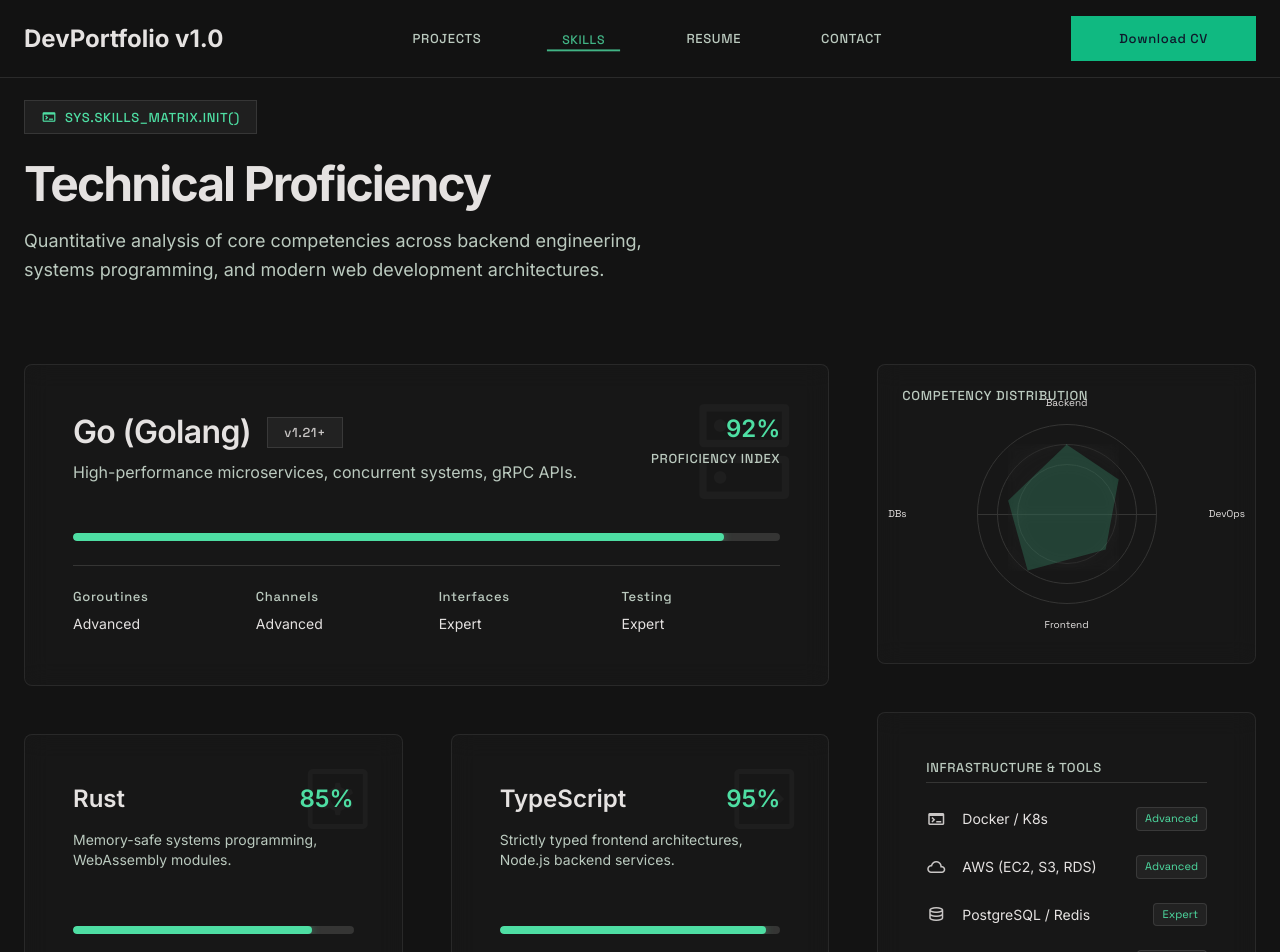
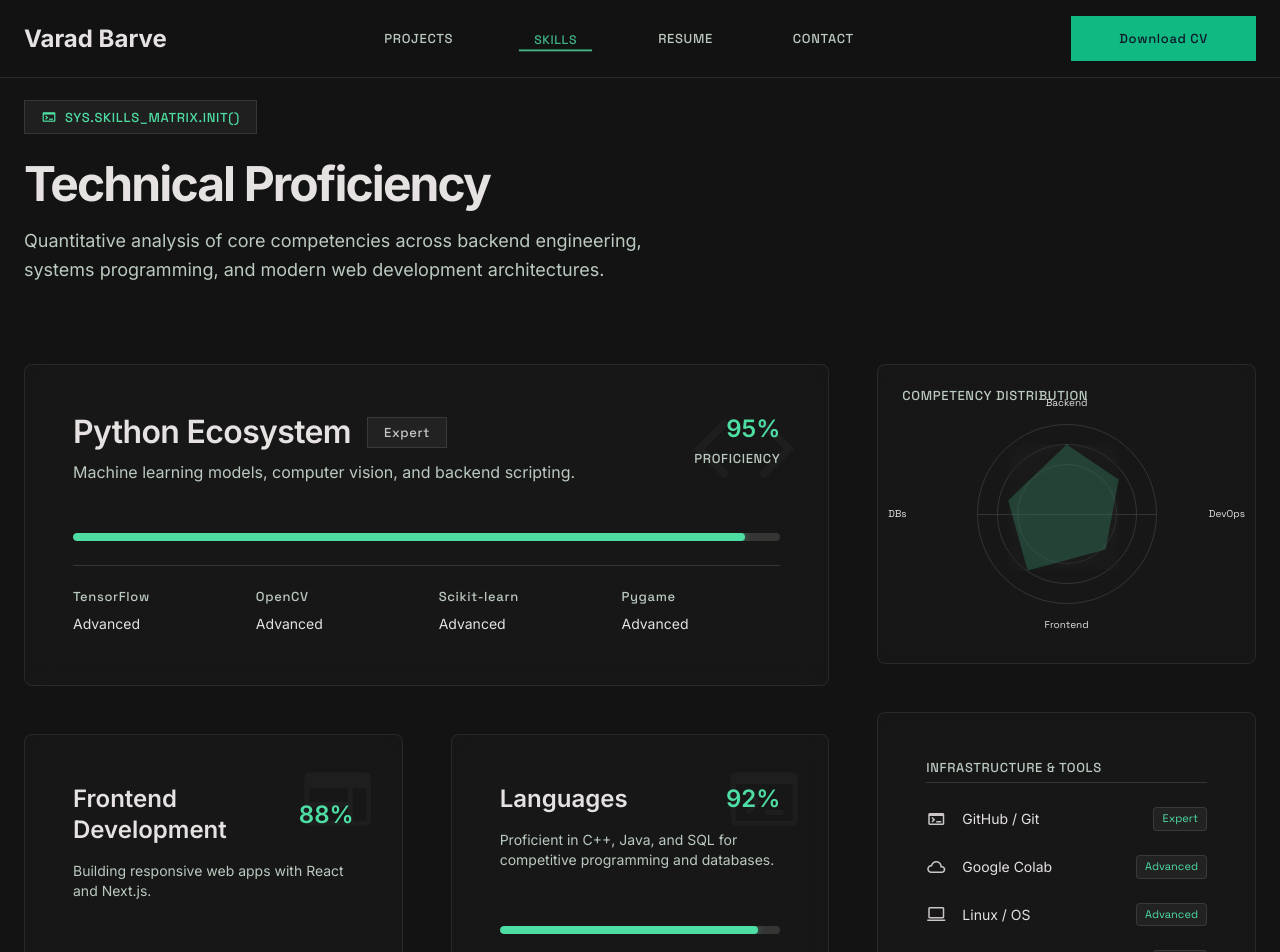
Before and after one commit to varadbarve/portfolio, a React (Vite) app: page /skills in a window 1280 px wide. Shown: the top 952 px of the page. Built offline with nearby package versions, Linux system fonts and the light colour scheme.

Commit message:
feat: tailor portfolio to Varad Barve's resume

```diff
--- a/src/components/Footer.tsx
+++ b/src/components/Footer.tsx
@@ -2,7 +2,7 @@ export default function Footer() {
   return (
     <footer className="backdrop-blur-sm font-mono-label text-mono-label full-width border-t border-white/10 flat no shadows w-full py-xl px-gutter flex flex-col md:flex-row justify-between items-center max-w-[1440px] mx-auto mt-auto bg-surface-container-lowest/20 dark:bg-surface-container-lowest/20">
       <div className="font-mono-label text-mono-label text-on-surface mb-md md:mb-0">
-        © 2024 Built with Precision.
+        © 2025 Varad Barve. Built with Precision.
       </div>
       <div className="flex gap-lg">
         <a className="text-on-surface-variant dark:text-surface-variant hover:text-primary dark:hover:text-primary-fixed transition-colors" href="#">GitHub</a>
--- a/src/components/Navbar.tsx
+++ b/src/components/Navbar.tsx
@@ -13,13 +13,13 @@ export default function Navbar() {
   return (
     <nav className="fixed top-0 w-full z-50 flex justify-between items-center px-gutter py-sm max-w-[1440px] mx-auto bg-surface/80 dark:bg-surface-dim/80 backdrop-blur-md border-b border-white/10 flat no shadows">
       <Link to="/" className="font-h3 text-h3 font-bold text-on-surface dark:text-surface-bright">
-        DevPortfolio v1.0
+        Varad Barve
       </Link>
       <div className="hidden md:flex items-center space-x-lg">
         <Link to="/projects" className={getLinkClass("/projects")}>Projects</Link>
         <Link to="/skills" className={getLinkClass("/skills")}>Skills</Link>
         <Link to="/resume" className={getLinkClass("/resume")}>Resume</Link>
-        <a href="mailto:hello@devportfolio.sys" className={getLinkClass("/contact")}>Contact</a>
+        <a href="mailto:varadvbarve@gmail.com" className={getLinkClass("/contact")}>Contact</a>
       </div>
       <button className="hidden md:flex items-center justify-center px-lg py-sm bg-primary-container text-[#0f172a] rounded-DEFAULT font-mono-label text-mono-label hover:opacity-90 transition-opacity">
         Download CV
--- a/src/pages/Home.tsx
+++ b/src/pages/Home.tsx
@@ -16,11 +16,11 @@ export default function Home() {
             SYS_STATUS: ONLINE
           </div>
           <h1 className="font-h1 text-h1 text-on-surface leading-tight">
-            Full-Stack Engineer <br/>
-            <span className="text-surface-variant">&amp;</span> Problem Solver
+            AI Developer <br/>
+            <span className="text-surface-variant">&amp;</span> Full-Stack Engineer
           </h1>
           <p className="font-body-lg text-body-lg text-on-surface-variant max-w-xl">
-            Architecting high-performance systems and intuitive interfaces. Specializing in scalable backend infrastructure and reactive frontend ecosystems.
+            Engineering intelligent systems and modern web applications. Specialized in machine learning models and scalable full-stack architectures.
           </p>
           <div className="flex gap-md pt-sm">
             <motion.button
@@ -112,7 +112,7 @@ export default function Home() {
                 </div>
                 <div>
                   <div className="font-mono-label text-[11px] text-outline uppercase">Protocol</div>
-                  <div className="font-mono-label text-mono-label text-on-surface">hello@devportfolio.sys</div>
+                  <div className="font-mono-label text-mono-label text-on-surface">varadvbarve@gmail.com</div>
                 </div>
               </div>
               <div className="flex items-center gap-md">
@@ -121,7 +121,7 @@ export default function Home() {
                 </div>
                 <div>
                   <div className="font-mono-label text-[11px] text-outline uppercase">Node</div>
-                  <div className="font-mono-label text-mono-label text-on-surface">San Francisco, CA (UTC-8)</div>
+                  <div className="font-mono-label text-mono-label text-on-surface">Chennai, India (UTC+5:30)</div>
                 </div>
               </div>
             </div>
--- a/src/pages/Projects.tsx
+++ b/src/pages/Projects.tsx
@@ -3,52 +3,28 @@ import { motion } from "framer-motion";
 export default function Projects() {
   const projects = [
     {
-      icon: "hub",
-      title: "Distributed Mesh Engine",
-      desc: "A highly concurrent, zero-trust service mesh designed for ephemeral containerized environments. Handles automatic TLS rotation and localized payload routing.",
-      tags: ["Go", "Docker", "Kubernetes"],
-      link: "View Source",
+      icon: "psychology",
+      title: "Text Classification System",
+      desc: "An intelligent text analysis engine using SVM and CountVectorizer. Achieved 98% accuracy in classifying complex datasets into distinct categories.",
+      tags: ["Python", "Scikit-Learn", "SVM"],
+      link: "View Implementation",
       actionIcon: "code"
     },
     {
-      icon: "psychology",
-      title: "Neural Task Scheduler",
-      desc: "An predictive orchestration engine that leverages historical load data to pre-warm serverless functions. Reduces cold start latency by 85% in high-variance workloads.",
-      tags: ["Rust", "Python", "TensorFlow"],
-      link: "View Architecture",
+      icon: "traffic",
+      title: "Traffic Object Detection",
+      desc: "Real-time traffic monitoring system powered by YOLOv8. Detects and tracks multiple vehicle classes with high precision in varying conditions.",
+      tags: ["YOLOv8", "Computer Vision", "Python"],
+      link: "View Model",
       actionIcon: "analytics"
     },
     {
-      icon: "dashboard",
-      title: "Nexus Analytics UI",
-      desc: "A real-time, high-density data visualization dashboard for monitoring distributed cluster health. Features WebGL-accelerated charting and sub-millisecond state updates.",
-      tags: ["React", "Tailwind", "TypeScript"],
-      link: "Live Demo",
-      actionIcon: "open_in_new"
-    },
-    {
-      icon: "api",
-      title: "Synapse GraphQL API",
-      desc: "A federated GraphQL gateway layer resolving complex entity relationships across 14 microservices. Implements aggressive query caching and depth-limiting for protection.",
-      tags: ["GraphQL", "Go", "Postgres"],
-      link: "View Schema",
-      actionIcon: "database"
-    },
-    {
-      icon: "terminal",
-      title: "Warp CLI Tool",
-      desc: "A blazingly fast developer toolkit for instantiating isolated cloud development environments. Bypasses standard provisioning overhead by utilizing pre-baked AMI snapshots.",
-      tags: ["Rust", "Docker", "AWS"],
-      link: "Download Binaries",
-      actionIcon: "download"
-    },
-    {
-      icon: "memory",
-      title: "Orbital Cache Layer",
-      desc: "An edge-deployed caching mechanism utilizing distributed Redis nodes via K8s StatefulSets. Designed to provide sub-10ms read times for globally distributed client payloads.",
-      tags: ["Redis", "Go", "Kubernetes"],
-      link: "Read Case Study",
-      actionIcon: "description"
+      icon: "sports_esports",
+      title: "Galga Lite",
+      desc: "A custom retro arcade game built with Python and Pygame. Features dynamic enemy AI, sprite animations, and progressive difficulty levels.",
+      tags: ["Python", "Pygame", "Game Dev"],
+      link: "Play Demo",
+      actionIcon: "videogame_asset"
     }
   ];
 
--- a/src/pages/Skills.tsx
+++ b/src/pages/Skills.tsx
@@ -17,30 +17,30 @@ export default function Skills() {
         <div className="lg:col-span-8 space-y-lg">
           <motion.div initial={{ opacity: 0, y: 20 }} animate={{ opacity: 1, y: 0 }} className="glass-panel rounded-lg p-lg relative overflow-hidden group">
             <div className="absolute top-0 right-0 p-md opacity-20 group-hover:opacity-40 transition-opacity">
-              <span className="material-symbols-outlined text-[120px] text-surface-bright">dns</span>
+              <span className="material-symbols-outlined text-[120px] text-surface-bright">code</span>
             </div>
             <div className="relative z-10 flex justify-between items-start mb-lg">
               <div>
                 <h2 className="font-h2 text-h2 text-on-surface flex items-center">
-                  Go (Golang)
-                  <span className="ml-sm data-chip font-mono-label text-mono-label text-secondary px-sm py-xs rounded-DEFAULT text-[12px]">v1.21+</span>
+                  Python Ecosystem
+                  <span className="ml-sm data-chip font-mono-label text-mono-label text-secondary px-sm py-xs rounded-DEFAULT text-[12px]">Expert</span>
                 </h2>
-                <p className="font-body-md text-body-md text-on-surface-variant mt-xs">High-performance microservices, concurrent systems, gRPC APIs.</p>
+                <p className="font-body-md text-body-md text-on-surface-variant mt-xs">Machine learning models, computer vision, and backend scripting.</p>
               </div>
               <div className="text-right">
-                <span className="font-h3 text-h3 text-primary block">92%</span>
-                <span className="font-mono-label text-mono-label text-on-surface-variant uppercase tracking-wider text-[10px]">Proficiency Index</span>
+                <span className="font-h3 text-h3 text-primary block">95%</span>
+                <span className="font-mono-label text-mono-label text-on-surface-variant uppercase tracking-wider text-[10px]">Proficiency</span>
               </div>
             </div>
             <div className="relative z-10">
               <div className="w-full bg-surface-container-highest rounded-full h-2 mb-md overflow-hidden">
-                <motion.div initial={{ width: 0 }} animate={{ width: "92%" }} transition={{ duration: 1, delay: 0.2 }} className="bg-primary h-2 rounded-full shadow-[0_0_10px_rgba(78,222,163,0.4)]"></motion.div>
+                <motion.div initial={{ width: 0 }} animate={{ width: "95%" }} transition={{ duration: 1, delay: 0.2 }} className="bg-primary h-2 rounded-full shadow-[0_0_10px_rgba(78,222,163,0.4)]"></motion.div>
               </div>
               <div className="grid grid-cols-2 md:grid-cols-4 gap-md border-t border-surface-container-highest pt-md">
-                {['Goroutines', 'Channels', 'Interfaces', 'Testing'].map((skill, i) => (
+                {['TensorFlow', 'OpenCV', 'Scikit-learn', 'Pygame'].map((skill, i) => (
                   <div key={skill}>
                     <span className="block font-mono-label text-mono-label text-on-surface-variant mb-xs">{skill}</span>
-                    <span className="font-caption text-caption text-on-surface">{i > 1 ? 'Expert' : 'Advanced'}</span>
+                    <span className="font-caption text-caption text-on-surface">Advanced</span>
                   </div>
                 ))}
               </div>
@@ -50,21 +50,21 @@ export default function Skills() {
           <div className="grid grid-cols-1 md:grid-cols-2 gap-lg">
             <motion.div initial={{ opacity: 0, y: 20 }} animate={{ opacity: 1, y: 0 }} transition={{ delay: 0.1 }} className="glass-panel rounded-lg p-lg relative overflow-hidden group">
               <div className="absolute top-0 right-0 p-md opacity-20 group-hover:opacity-40 transition-opacity">
-                <span className="material-symbols-outlined text-[80px] text-surface-bright">settings_applications</span>
+                <span className="material-symbols-outlined text-[80px] text-surface-bright">web</span>
               </div>
               <div className="relative z-10 mb-lg">
                 <div className="flex justify-between items-center mb-sm">
-                  <h2 className="font-h3 text-h3 text-on-surface">Rust</h2>
-                  <span className="font-h3 text-h3 text-primary">85%</span>
+                  <h2 className="font-h3 text-h3 text-on-surface">Frontend Development</h2>
+                  <span className="font-h3 text-h3 text-primary">88%</span>
                 </div>
-                <p className="font-caption text-caption text-on-surface-variant h-12">Memory-safe systems programming, WebAssembly modules.</p>
+                <p className="font-caption text-caption text-on-surface-variant h-12">Building responsive web apps with React and Next.js.</p>
               </div>
               <div className="relative z-10">
                 <div className="w-full bg-surface-container-highest rounded-full h-2 mb-md overflow-hidden">
-                  <motion.div initial={{ width: 0 }} animate={{ width: "85%" }} transition={{ duration: 1, delay: 0.3 }} className="bg-primary h-2 rounded-full shadow-[0_0_10px_rgba(78,222,163,0.4)]"></motion.div>
+                  <motion.div initial={{ width: 0 }} animate={{ width: "88%" }} transition={{ duration: 1, delay: 0.3 }} className="bg-primary h-2 rounded-full shadow-[0_0_10px_rgba(78,222,163,0.4)]"></motion.div>
                 </div>
                 <div className="flex flex-wrap gap-xs">
-                  {['Ownership', 'Borrowing', 'Tokio'].map(t => (
+                  {['React', 'Next.js', 'Tailwind CSS'].map(t => (
                     <span key={t} className="data-chip font-mono-label text-mono-label text-[11px] px-xs py-[2px] rounded">{t}</span>
                   ))}
                 </div>
@@ -73,21 +73,21 @@ export default function Skills() {
 
             <motion.div initial={{ opacity: 0, y: 20 }} animate={{ opacity: 1, y: 0 }} transition={{ delay: 0.2 }} className="glass-panel rounded-lg p-lg relative overflow-hidden group">
               <div className="absolute top-0 right-0 p-md opacity-20 group-hover:opacity-40 transition-opacity">
-                <span className="material-symbols-outlined text-[80px] text-surface-bright">code_blocks</span>
+                <span className="material-symbols-outlined text-[80px] text-surface-bright">terminal</span>
               </div>
               <div className="relative z-10 mb-lg">
                 <div className="flex justify-between items-center mb-sm">
-                  <h2 className="font-h3 text-h3 text-on-surface">TypeScript</h2>
-                  <span className="font-h3 text-h3 text-primary">95%</span>
+                  <h2 className="font-h3 text-h3 text-on-surface">Languages</h2>
+                  <span className="font-h3 text-h3 text-primary">92%</span>
                 </div>
-                <p className="font-caption text-caption text-on-surface-variant h-12">Strictly typed frontend architectures, Node.js backend services.</p>
+                <p className="font-caption text-caption text-on-surface-variant h-12">Proficient in C++, Java, and SQL for competitive programming and databases.</p>
               </div>
               <div className="relative z-10">
                 <div className="w-full bg-surface-container-highest rounded-full h-2 mb-md overflow-hidden">
-                  <motion.div initial={{ width: 0 }} animate={{ width: "95%" }} transition={{ duration: 1, delay: 0.4 }} className="bg-primary h-2 rounded-full shadow-[0_0_10px_rgba(78,222,163,0.4)]"></motion.div>
+                  <motion.div initial={{ width: 0 }} animate={{ width: "92%" }} transition={{ duration: 1, delay: 0.4 }} className="bg-primary h-2 rounded-full shadow-[0_0_10px_rgba(78,222,163,0.4)]"></motion.div>
                 </div>
                 <div className="flex flex-wrap gap-xs">
-                  {['Generics', 'Utility Types', 'Decorators'].map(t => (
+                  {['C++', 'Java', 'SQL', 'JavaScript'].map(t => (
                     <span key={t} className="data-chip font-mono-label text-mono-label text-[11px] px-xs py-[2px] rounded">{t}</span>
                   ))}
                 </div>
@@ -120,10 +120,10 @@ export default function Skills() {
             <h3 className="font-mono-label text-mono-label text-on-surface-variant uppercase tracking-wider mb-md border-b border-surface-container-highest pb-xs">Infrastructure & Tools</h3>
             <div className="space-y-md">
               {[
-                { icon: "terminal", title: "Docker / K8s", level: "Advanced" },
-                { icon: "cloud", title: "AWS (EC2, S3, RDS)", level: "Advanced" },
-                { icon: "database", title: "PostgreSQL / Redis", level: "Expert" },
-                { icon: "hub", title: "CI/CD Pipelines", level: "Proficient" },
+                { icon: "terminal", title: "GitHub / Git", level: "Expert" },
+                { icon: "cloud", title: "Google Colab", level: "Advanced" },
+                { icon: "computer", title: "Linux / OS", level: "Advanced" },
+                { icon: "code", title: "VS Code", level: "Expert" },
               ].map(t => (
                 <div key={t.title} className="flex items-center justify-between">
                   <div className="flex items-center">
```
Also changed, not shown: src/pages/Resume.tsx (+26 -17 lines), 1 other file (tests, documents, lock files or other folders).
